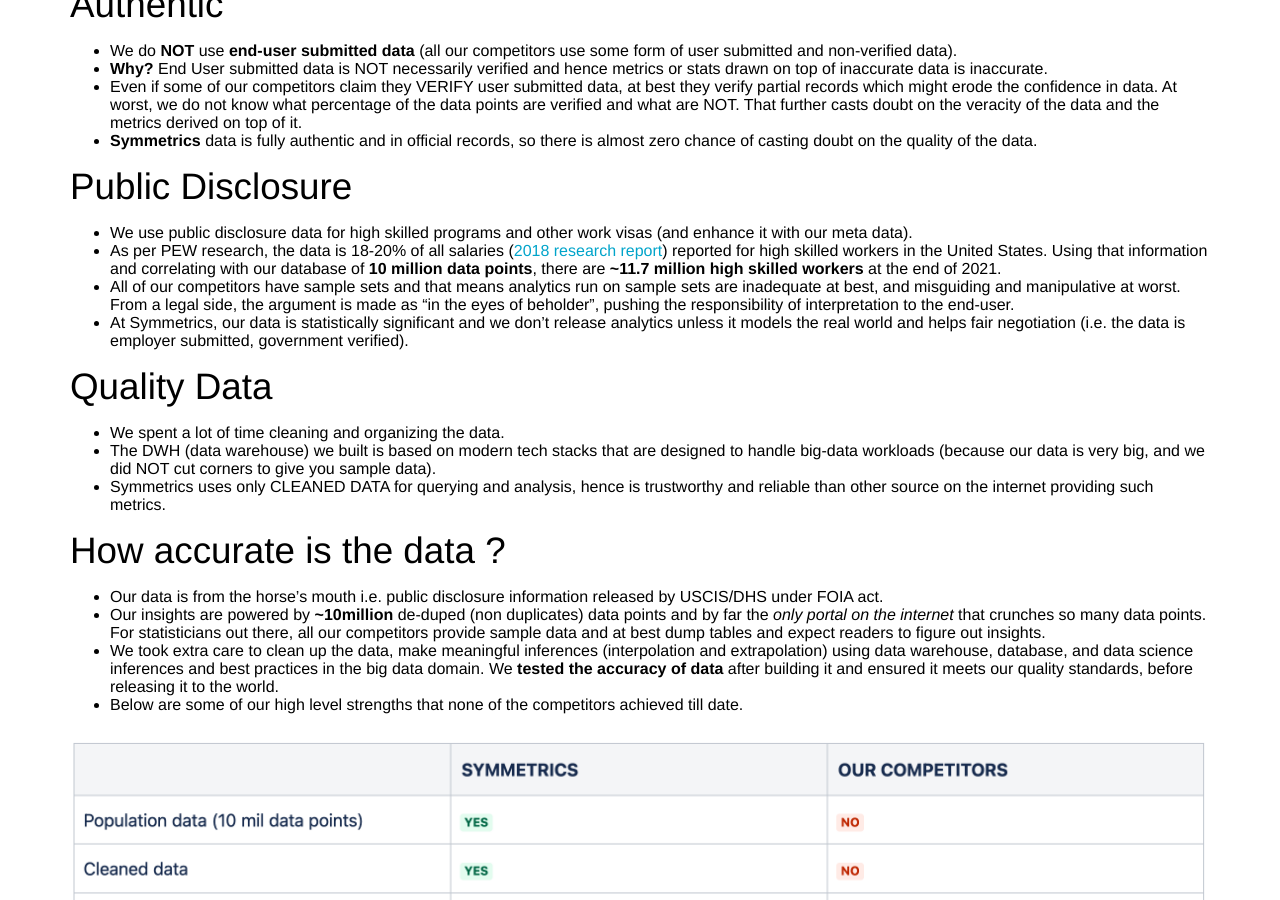
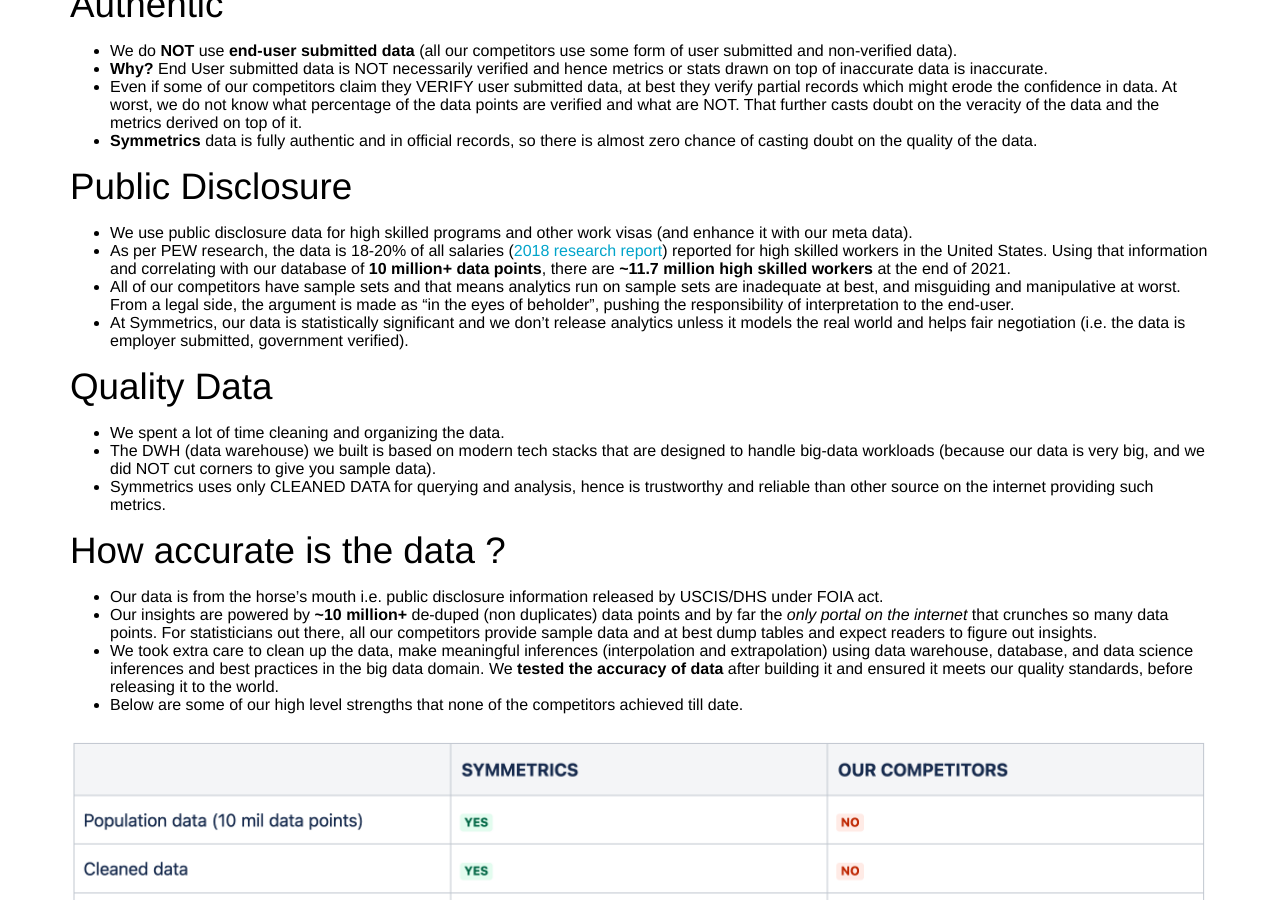
Before and after one commit to techsparksguru/symmetrics.github.io, a Jekyll site: the page built from data_policy.md, in a window 1280 px wide and 900 px high, scrolled down 277 px. Built offline with Jekyll 4.4.1, drawn with Linux system fonts in a browser that asks for light colours.

```diff
--- a/data_policy.md
+++ b/data_policy.md
@@ -10,7 +10,7 @@
 
 # Public Disclosure
 - We use public disclosure data for high skilled programs and other work visas (and enhance it with our meta data).
-- As per PEW research, the data is 18-20% of all salaries ([2018 research report](https://www.pewresearch.org/fact-tank/2020/02/24/the-share-of-immigrant-workers-in-high-skill-jobs-is-rising-in-the-u-s/)) reported for high skilled workers in the United States. Using that information and correlating with our database of <strong>10 million data points</strong>, there are <strong>~11.7 million high skilled workers</strong> at the end of 2021.
+- As per PEW research, the data is 18-20% of all salaries ([2018 research report](https://www.pewresearch.org/fact-tank/2020/02/24/the-share-of-immigrant-workers-in-high-skill-jobs-is-rising-in-the-u-s/)) reported for high skilled workers in the United States. Using that information and correlating with our database of <strong>10 million+ data points</strong>, there are <strong>~11.7 million high skilled workers</strong> at the end of 2021.
 - All of our competitors have sample sets and that means analytics run on sample sets are inadequate at best, and misguiding and manipulative at worst. From a legal side, the argument is made as "in the eyes of beholder", pushing the responsibility of interpretation to the end-user.
 - At Symmetrics, our data is statistically significant and we don't release analytics unless it models the real world and helps fair negotiation (i.e. the data is employer submitted, government verified).
 
@@ -21,7 +21,7 @@
 
 # How accurate is the data ?
 - Our data is from the horse’s mouth i.e. public disclosure information released by USCIS/DHS under FOIA act.
-- Our insights are powered by <strong>~10million</strong> de-duped (non duplicates) data points and by far the <i>only portal on the internet</i> that crunches so many data points. For statisticians out there, all our competitors provide sample data and at best dump tables and expect readers to figure out insights.
+- Our insights are powered by <strong>~10 million+</strong> de-duped (non duplicates) data points and by far the <i>only portal on the internet</i> that crunches so many data points. For statisticians out there, all our competitors provide sample data and at best dump tables and expect readers to figure out insights.
 - We took extra care to clean up the data, make meaningful inferences (interpolation and extrapolation) using data warehouse, database, and data science inferences and best practices in the big data domain. We <strong>tested the accuracy of data</strong> after building it and ensured it meets our quality standards, before releasing it to the world.
 - Below are some of our high level strengths that none of the competitors achieved till date.
 
```
